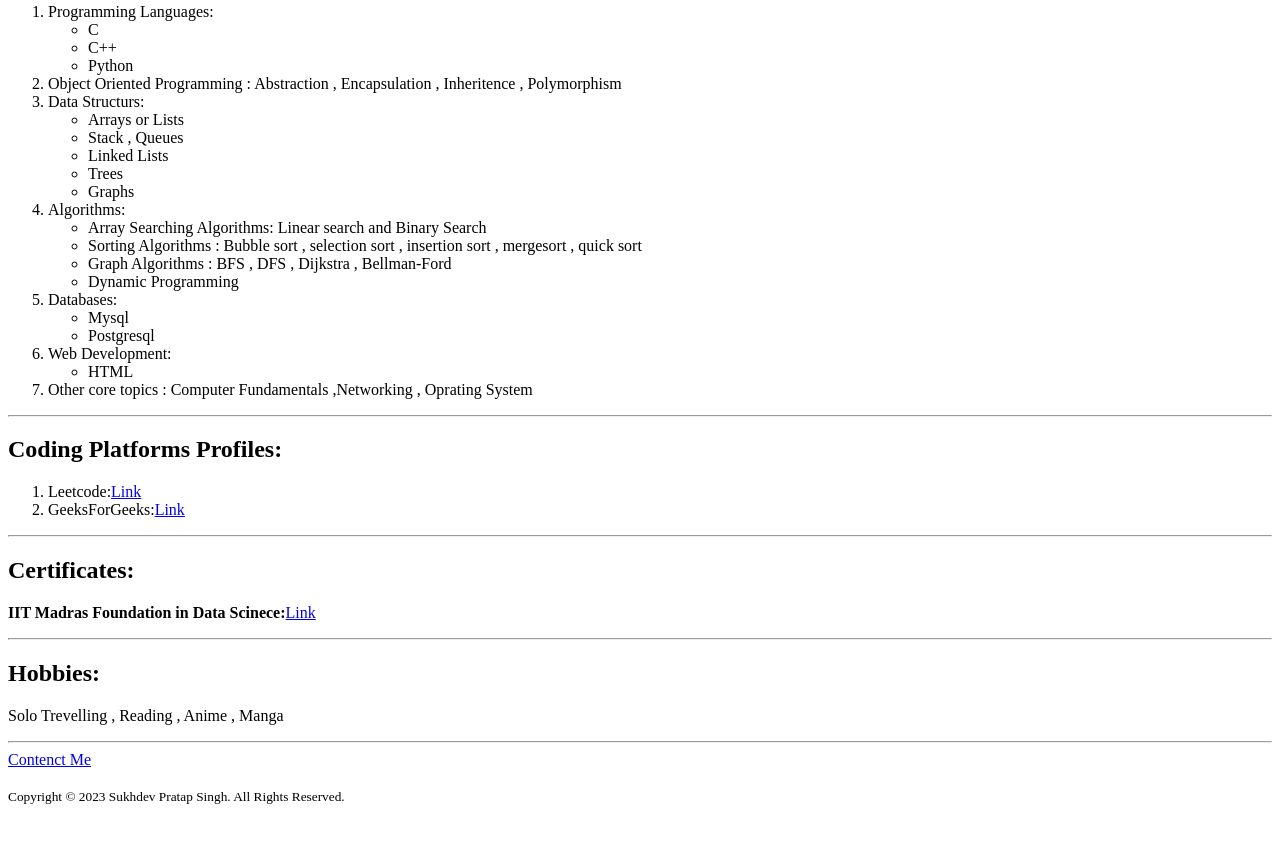
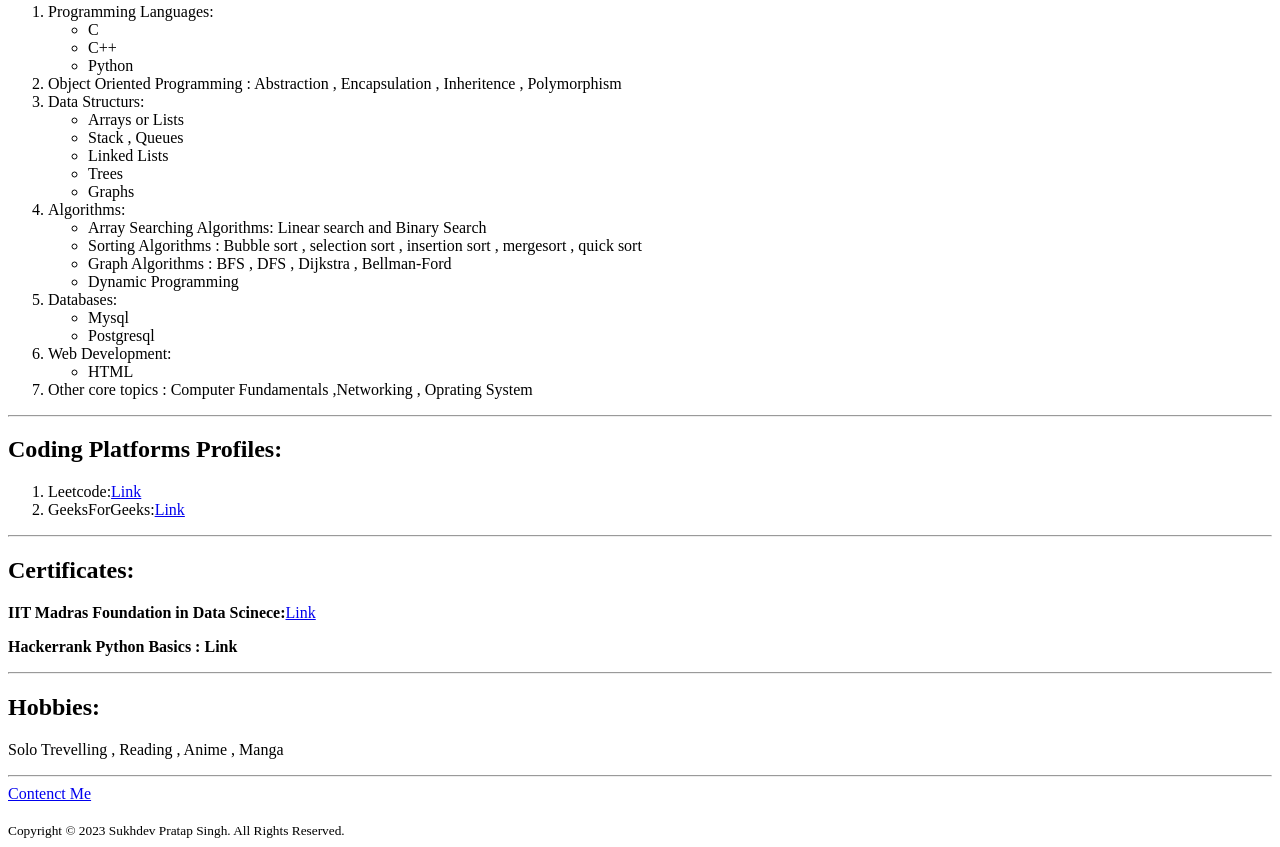
Before and after one commit to poppy47/resume, a plain HTML site: page index.html in a window 1280 px wide. Shown: the part 519-1366 px from the top of the page. Before the commit the page ends 1332 px from the top, so only its background shows below. Drawn offline with Linux system fonts and the light colour scheme.

Commit message:
Update index.html

```diff
--- a/index.html
+++ b/index.html
@@ -70,6 +70,7 @@
     <hr>
     <h2>Certificates:</h2>
         <b><p>IIT Madras Foundation in Data Scinece:<a href="https://drive.google.com/file/d/1zY4pmdFEHpPnSf0iwKKAI6TQCIMsnN11/view?usp=drive_link"></b>Link</a></p>
+        <b><p>Hackerrank Python Basics : <a herf = "https://www.hackerrank.com/certificates/47457c14f221">Link</a></p></b>
     <hr>
     <h2>Hobbies:</h2>
         <p>Solo Trevelling , Reading , Anime , Manga </p>
```
